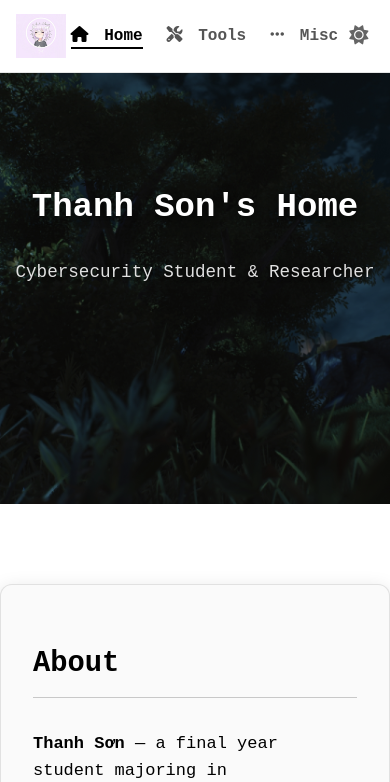
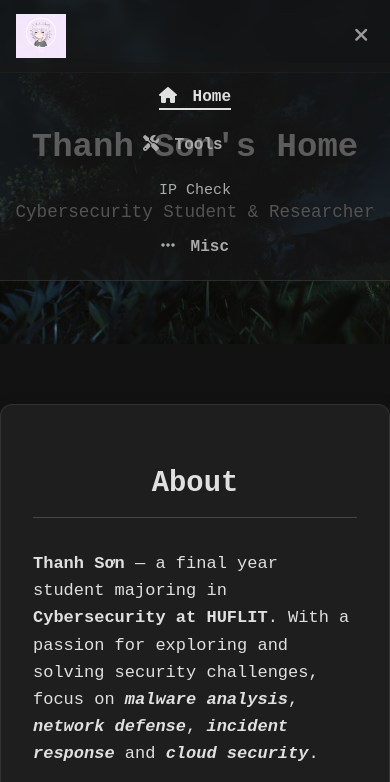
Before and after one commit to Hatomoyo2721/Hatomoyo2721.github.io, a plain HTML site: page index.html in a window 390 px wide. Both pictures are taken after a click on the button "Toggle navigation menu". Shown: the top 782 px of the page. Drawn offline with Linux system fonts and the light colour scheme.

Commit message:
media responsive test

```diff
--- a/index.html
+++ b/index.html
@@ -5,8 +5,7 @@
     <meta charset="utf-8" />
     <meta name="viewport" content="width=device-width, initial-scale=1.0" />
     <title>Hatomoyo's Home</title>
-    <meta name="description"
-        content="Hatomoyo's Home" />
+    <meta name="description" content="Hatomoyo's Home" />
     <link rel="stylesheet" href="https://cdnjs.cloudflare.com/ajax/libs/font-awesome/6.5.0/css/all.min.css"
         integrity="sha512-Avb2QiuDEEvB4bZJYdft2mNjVShBftLdPG8FJ0V7irTLQ8Uo0qcPxh4Plq7G5tGm0rU+1SPhVotteLpBERwTkw=="
         crossorigin="anonymous" referrerpolicy="no-referrer" />
@@ -46,6 +45,10 @@
 
             <button id="theme-toggle" class="theme-toggle" aria-label="Toggle theme">
                 <i class="fa-solid fa-moon"></i>
+            </button>
+
+            <button class="nav-toggle" aria-label="Toggle navigation menu">
+                <i class="fa-solid fa-bars"></i>
             </button>
         </div>
     </nav>
--- a/script.js
+++ b/script.js
@@ -14,6 +14,28 @@
     document.querySelectorAll('.reveal').forEach(el => obs.observe(el));
 })();
 
+/* Mobile Nav Toggle */
+(function mobileNav() {
+    const navToggleBtn = document.querySelector('.nav-toggle');
+    const navLinks = document.querySelector('.nav-links-container');
+
+    if (navToggleBtn && navLinks) {
+        navToggleBtn.addEventListener('click', () => {
+            // Thêm/xóa class 'show' để hiện/ẩn menu
+            navLinks.classList.toggle('show');
+
+            // Đổi icon hamburger (3 gạch) thành icon "X" khi mở
+            const icon = navToggleBtn.querySelector('i');
+            if (navLinks.classList.contains('show')) {
+                icon.classList.remove('fa-bars');
+                icon.classList.add('fa-xmark');
+            } else {
+                icon.classList.remove('fa-xmark');
+                icon.classList.add('fa-bars');
+            }
+        });
+    }
+})();
 
 /* Dark/Light mode toggle */
 (function themeToggle() {
--- a/style.css
+++ b/style.css
@@ -222,6 +222,22 @@ body {
   transform: rotate(20deg);
 }
 
+.nav-toggle {
+  display: none;
+  /* Hidden from desktop view */
+  background: none;
+  border: none;
+  color: var(--muted);
+  opacity: 0.9;
+  font-size: 1.2rem;
+  cursor: pointer;
+  transition: transform 0.2s;
+}
+
+.nav-toggle:hover {
+  transform: scale(1.1);
+  color: rgb(var(--text-rgb));
+}
 
 /* Sections */
 .section {
@@ -515,4 +531,60 @@ h2 {
     grid-template-columns: 1fr;
     text-align: center;
   }
+
+  .nav-toggle {
+    display: block;
+  }
+
+  .theme-toggle {
+    display: none;
+  }
+
+  .nav-links-container {
+    display: none;
+    position: absolute;
+    top: var(--navbar-height);
+    left: 0;
+    width: 100%;
+    background: var(--nav-bg);
+    border-bottom: 1px solid var(--nav-border);
+    padding: 20px 0;
+    flex-direction: column;
+    align-items: center;
+    gap: 20px;
+    z-index: 999;
+  }
+
+  .nav-links-container.show {
+    display: flex;
+  }
+
+  .nav-item.dropdown .dropdown-menu {
+    position: static;
+    display: flex;
+    flex-direction: column;
+    align-items: center;
+    border: none;
+    box-shadow: none;
+    background: transparent;
+    min-width: auto;
+    padding: 10px 0 0 0;
+    gap: 15px;
+  }
+
+  .intro-section {
+    padding: 120px 0 100px 0;
+  }
+
+  .section {
+    padding: 60px 0;
+  }
+
+  h2 {
+    text-align: center;
+  }
+
+  .skill-category h4 {
+    text-align: center;
+  }
 }
```
Also changed, not shown: ip-check.html (+4 -0 lines), misc.html (+4 -0 lines).
